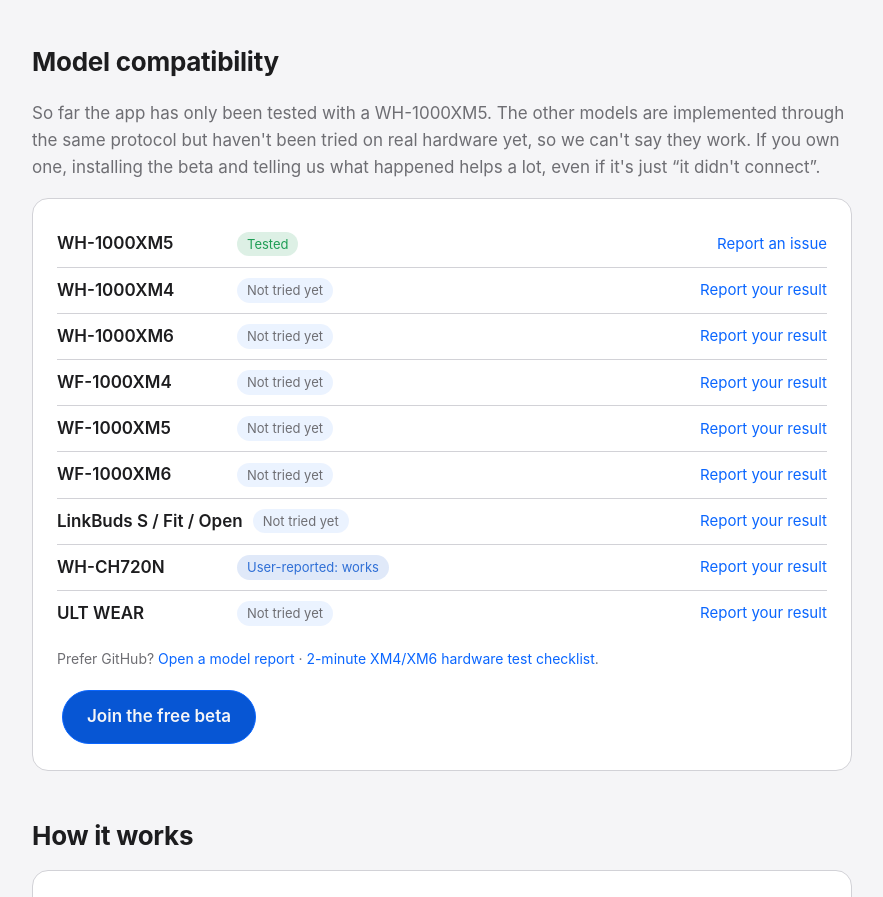
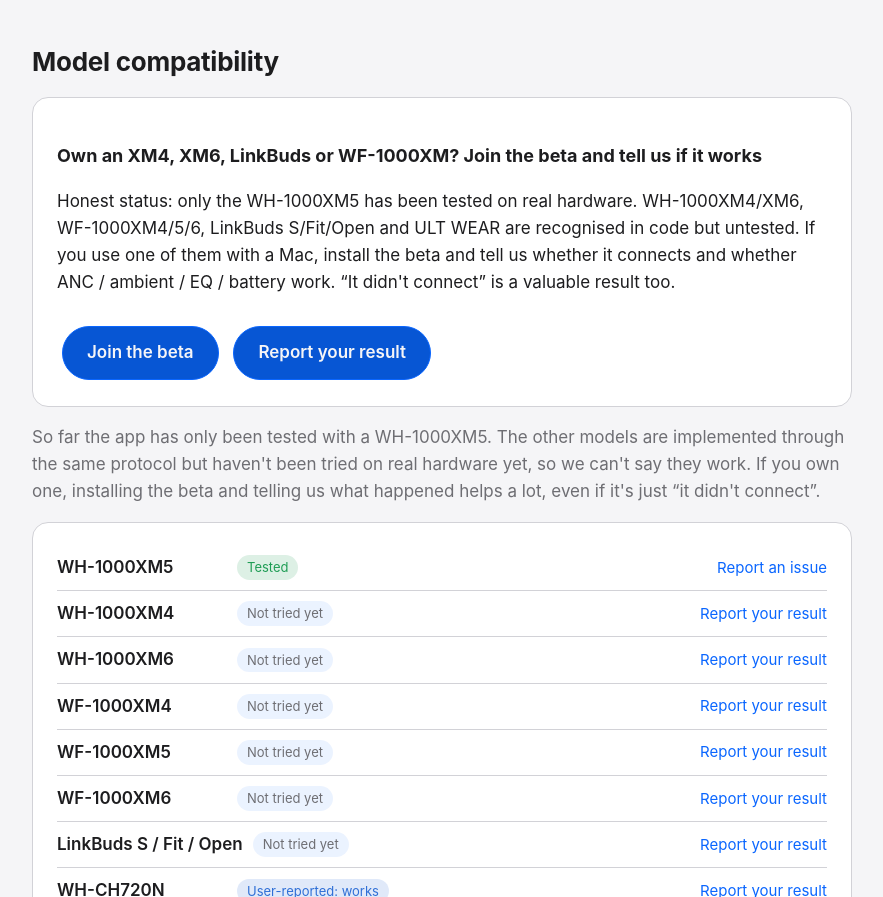
Before and after one commit to kulaklikkontrol/kulaklikkontrol.github.io, a plain HTML site: page index.html in a window 1280 px wide. Shown: the part 1932-2829 px from the top of the page, without its empty margins (198-1081 px from the left). Drawn offline with Linux system fonts and the light colour scheme.

Commit message:
Models: honest call-out for XM4/XM6/LinkBuds/WF owners to join beta and report

```diff
--- a/index.html
+++ b/index.html
@@ -121,6 +121,12 @@
 
   <section id="models">
     <h2><span class="tr">Model uyumluluğu</span><span class="en">Model compatibility</span></h2>
+    <div class="card" id="own-another-sony" style="margin-bottom:16px">
+      <h3><span class="tr">XM4, XM6, LinkBuds ya da WF-1000XM sende mi? Betaya katıl, çalışıp çalışmadığını söyle</span><span class="en">Own an XM4, XM6, LinkBuds or WF-1000XM? Join the beta and tell us if it works</span></h3>
+      <p class="tr">Dürüst durum: yalnız WH-1000XM5 gerçek donanımda test edildi. WH-1000XM4/XM6, WF-1000XM4/5/6, LinkBuds S/Fit/Open ve ULT WEAR kodda tanınıyor ama denenmedi. Bu kulaklıklardan birini Mac'inle kullanıyorsan betayı kur, bağlanıp bağlanmadığını ve ANC / ortam sesi / EQ / pilin çalışıp çalışmadığını bildir. “Bağlanmadı” da çok değerli bir sonuç.</p>
+      <p class="en">Honest status: only the WH-1000XM5 has been tested on real hardware. WH-1000XM4/XM6, WF-1000XM4/5/6, LinkBuds S/Fit/Open and ULT WEAR are recognised in code but untested. If you use one of them with a Mac, install the beta and tell us whether it connects and whether ANC / ambient / EQ / battery work. “It didn't connect” is a valuable result too.</p>
+      <div class="cta"><a class="btn" href="https://testflight.apple.com/join/e7S1TqA1"><span class="tr">Betaya katıl</span><span class="en">Join the beta</span></a> <a class="btn" href="https://github.com/kulaklikkontrol/kulaklikkontrol.github.io/issues/new?template=model-report.yml"><span class="tr">Sonucu bildir</span><span class="en">Report your result</span></a></div>
+    </div>
     <p class="tr muted">Uygulama şu ana kadar yalnızca bir WH-1000XM5 ile test edildi. Diğer modeller aynı protokolle uygulandı ama gerçek cihazda denenmedi; çalışır diyemeyiz. Bu modellerden birine sahipseniz betayı kurup sonucu bildirmeniz çok işe yarar; “bağlanmadı” bile.</p>
     <p class="en muted">So far the app has only been tested with a WH-1000XM5. The other models are implemented through the same protocol but haven't been tried on real hardware yet, so we can't say they work. If you own one, installing the beta and telling us what happened helps a lot, even if it's just “it didn't connect”.</p>
     <div class="card">
```
